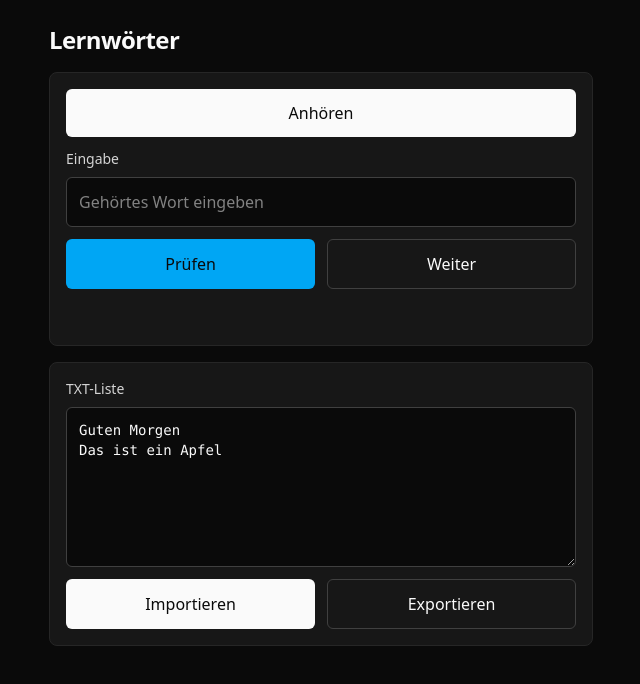
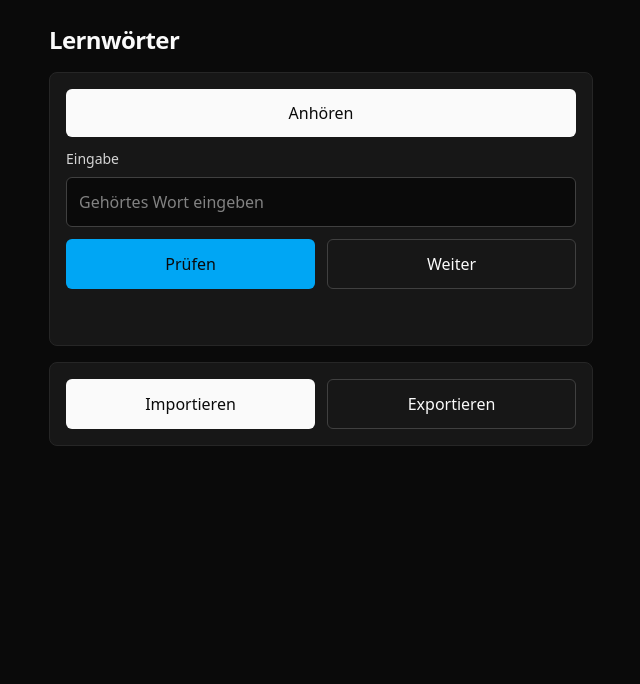
Before and after one commit to rudolphreti/Lernwoerter, a React (Vite) app: page / in a window 1280 px wide. Shown: the top 684 px of the page, without its empty margins (319-959 px from the left). Built offline with nearby package versions, Linux system fonts and the light colour scheme.

Commit message:
Remove TXT preview from import export UI

```diff
--- a/src/App.jsx
+++ b/src/App.jsx
@@ -1,4 +1,4 @@
-import { useMemo, useState } from 'react';
+import { useMemo, useRef, useState } from 'react';
 import { evaluateAnswer } from './domain/dictation.js';
 import { createExportText, parseExpressionsText } from './domain/expressions.js';
 import { uiText } from './i18n/uiText.js';
@@ -11,7 +11,7 @@ export default function App() {
   const [currentIndex, setCurrentIndex] = useState(0);
   const [answer, setAnswer] = useState('');
   const [feedback, setFeedback] = useState('');
-  const [textList, setTextList] = useState(() => createExportText(loadExpressions()));
+  const fileInputRef = useRef(null);
 
   const currentExpression = useMemo(() => expressions[currentIndex] ?? '', [currentIndex, expressions]);
 
@@ -20,7 +20,6 @@ export default function App() {
     setCurrentIndex(0);
     setAnswer('');
     saveExpressions(nextExpressions);
-    setTextList(createExportText(nextExpressions));
   }
 
   function handleListen() {
@@ -41,20 +40,48 @@ export default function App() {
   }
 
   function handleImport() {
-    const parsed = parseExpressionsText(textList);
+    fileInputRef.current?.click();
+  }
+
+  async function handleImportFile(event) {
+    const file = event.target.files?.[0];
+    if (!file) {
+      return;
+    }
+
+    let fileText;
+    try {
+      fileText = await file.text();
+    } catch {
+      setFeedback(uiText.importReadError);
+      playResultSound(false);
+      event.target.value = '';
+      return;
+    }
+
+    const parsed = parseExpressionsText(fileText);
     if (!parsed.ok) {
       setFeedback(parsed.message);
       playResultSound(false);
+      event.target.value = '';
       return;
     }
 
     updateExpressions(parsed.value);
     setFeedback(uiText.imported);
     playResultSound(true);
+    event.target.value = '';
   }
 
   function handleExport() {
-    setTextList(createExportText(expressions));
+    const exportFile = new Blob([createExportText(expressions)], { type: 'text/plain;charset=utf-8' });
+    const exportUrl = URL.createObjectURL(exportFile);
+    const link = document.createElement('a');
+
+    link.href = exportUrl;
+    link.download = 'lernwoerter.txt';
+    link.click();
+    URL.revokeObjectURL(exportUrl);
     setFeedback(uiText.exportReady);
   }
 
@@ -99,15 +126,14 @@ export default function App() {
       </section>
 
       <section className="flex flex-col gap-3 rounded-lg border border-neutral-800 bg-neutral-900 p-4">
-        <label className="flex flex-col gap-2 text-sm text-neutral-300">
-          {uiText.textListLabel}
-          <textarea
-            aria-label={uiText.textListLabel}
-            className="min-h-40 rounded-md border border-neutral-700 bg-neutral-950 px-3 py-3 font-mono text-sm text-neutral-50 outline-none focus:border-neutral-300"
-            onChange={(event) => setTextList(event.target.value)}
-            value={textList}
-          />
-        </label>
+        <input
+          accept=".txt,text/plain"
+          aria-label={uiText.importFileLabel}
+          className="sr-only"
+          onChange={handleImportFile}
+          ref={fileInputRef}
+          type="file"
+        />
         <div className="grid grid-cols-2 gap-3">
           <button className="rounded-md bg-neutral-50 px-4 py-3 font-medium text-neutral-950" onClick={handleImport} type="button">
             {uiText.import}
--- a/src/i18n/uiText.js
+++ b/src/i18n/uiText.js
@@ -5,12 +5,13 @@ export const uiText = {
   check: 'Prüfen',
   listen: 'Anhören',
   next: 'Weiter',
-  textListLabel: 'TXT-Liste',
+  importFileLabel: 'TXT-Datei',
   import: 'Importieren',
   export: 'Exportieren',
   correct: 'Richtig',
   wrong: 'Falsch',
   imported: 'Importiert',
+  importReadError: 'Die TXT-Datei konnte nicht gelesen werden.',
   exportReady: 'Export bereit',
   noExpression: 'Keine Wörter',
 };
```
Also changed, not shown: 2 other files (tests, documents, lock files or other folders).
